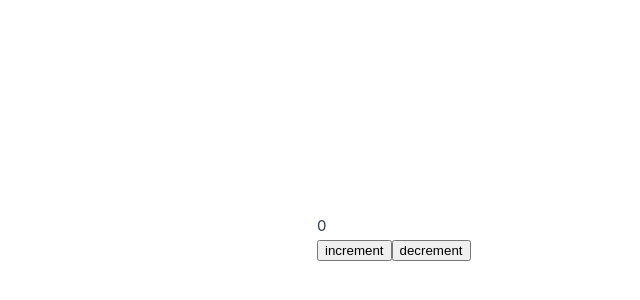
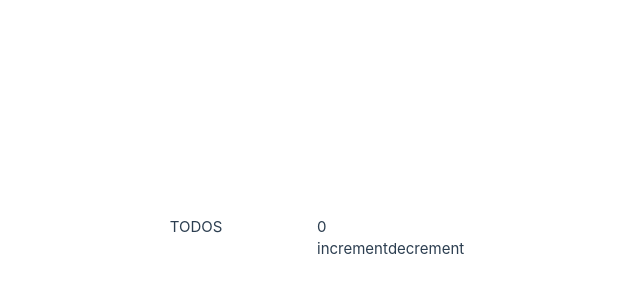
Before and after one commit to aefe2/Todo, a Vue app: page / in a window 1280 px wide. Shown: the part 162-462 px from the top of the page, without its empty margins (323-963 px from the left). Built offline with nearby package versions, Linux system fonts and the light colour scheme.

Commit message:
Установка tailwind

```diff
--- a/package.json
+++ b/package.json
@@ -18,7 +18,10 @@
     "@types/node": "^18.18.5",
     "@vitejs/plugin-vue": "^4.4.0",
     "@vue/tsconfig": "^0.4.0",
+    "autoprefixer": "^10.4.17",
     "npm-run-all2": "^6.1.1",
+    "postcss": "^8.4.33",
+    "tailwindcss": "^3.4.1",
     "typescript": "~5.2.0",
     "vite": "^4.4.11",
     "vue-tsc": "^1.8.19"
--- /dev/null
+++ b/postcss.config.js
@@ -0,0 +1,6 @@
+module.exports = {
+  plugins: {
+    tailwindcss: {},
+    autoprefixer: {},
+  },
+}
--- a/src/App.vue
+++ b/src/App.vue
@@ -1,11 +1,12 @@
 <script setup lang="ts">
 
 import MyItem from "@/components/MyItem.vue";
+import HeaderItem from "@/components/HeaderItem.vue";
 </script>
 
 <template>
   <header>
-
+    <HeaderItem></HeaderItem>
   </header>
 
   <main>
@@ -14,30 +15,5 @@ import MyItem from "@/components/MyItem.vue";
 </template>
 
 <style scoped>
-header {
-  line-height: 1.5;
-}
 
-.logo {
-  display: block;
-  margin: 0 auto 2rem;
-}
-
-@media (min-width: 1024px) {
-  header {
-    display: flex;
-    place-items: center;
-    padding-right: calc(var(--section-gap) / 2);
-  }
-
-  .logo {
-    margin: 0 2rem 0 0;
-  }
-
-  header .wrapper {
-    display: flex;
-    place-items: flex-start;
-    flex-wrap: wrap;
-  }
-}
 </style>
--- a/src/assets/base.css
+++ b/src/assets/base.css
@@ -1,4 +1,7 @@
 /* color palette from <https://github.com/vuejs/theme> */
+@tailwind base;
+@tailwind components;
+@tailwind utilities;
 :root {
   --vt-c-white: #ffffff;
   --vt-c-white-soft: #f8f8f8;
--- a/src/assets/main.css
+++ b/src/assets/main.css
@@ -1,4 +1,7 @@
 @import './base.css';
+@tailwind base;
+@tailwind components;
+@tailwind utilities;
 
 #app {
   max-width: 1280px;
--- /dev/null
+++ b/src/components/HeaderItem.vue
@@ -0,0 +1,13 @@
+<script setup lang="ts">
+
+</script>
+
+<template>
+  <div class="">
+    TODOS
+  </div>
+</template>
+
+<style scoped>
+
+</style>
--- /dev/null
+++ b/tailwind.config.js
@@ -0,0 +1,11 @@
+/** @type {import('tailwindcss').Config} */
+export default {
+    content: [
+        "./index.html",
+        "./src/**/*.{vue,js,ts,jsx,tsx}",
+    ],
+    theme: {
+        extend: {},
+    },
+    plugins: [],
+}
```
Also changed, not shown: 1 other file (tests, documents, lock files or other folders).
